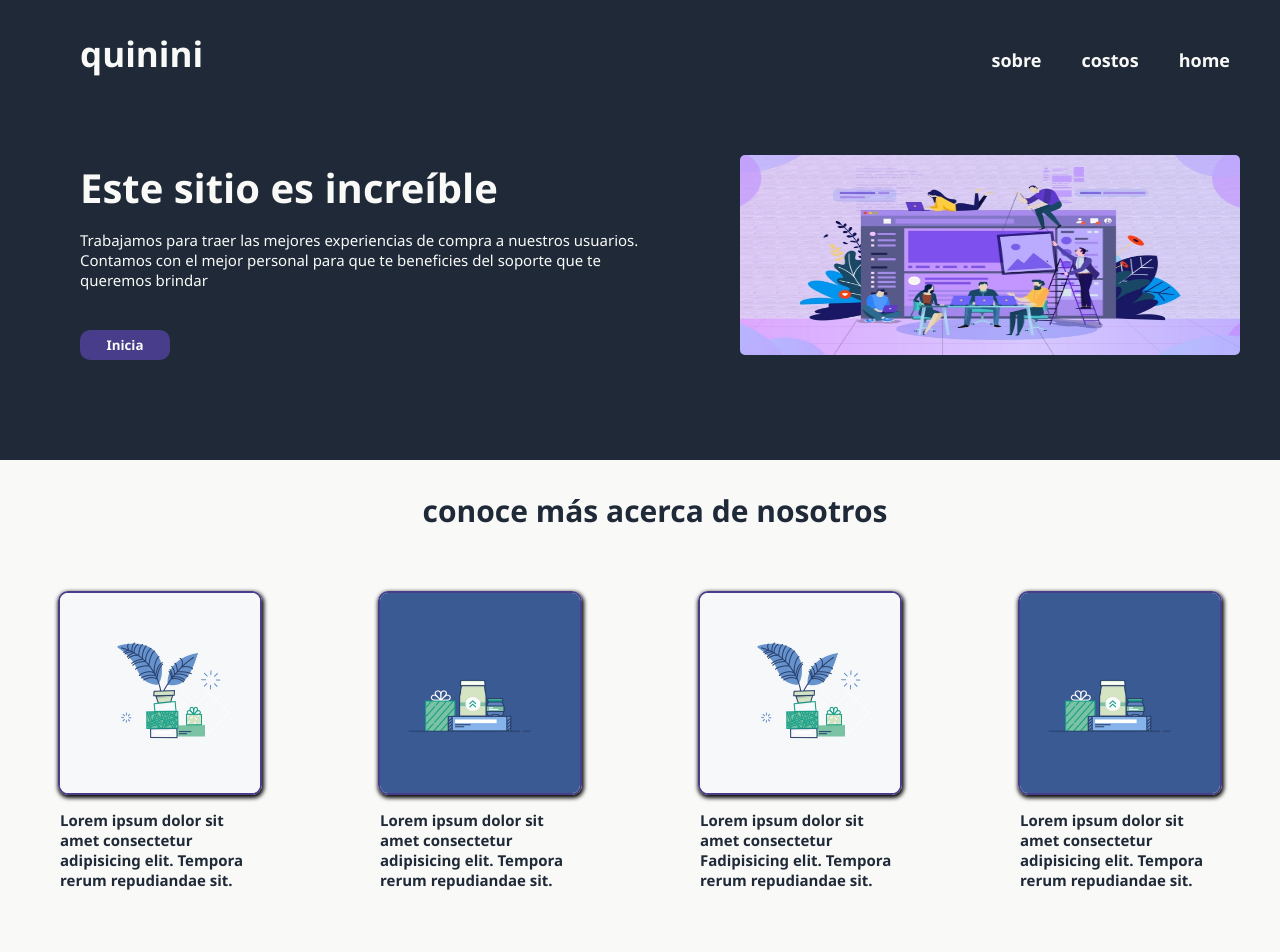
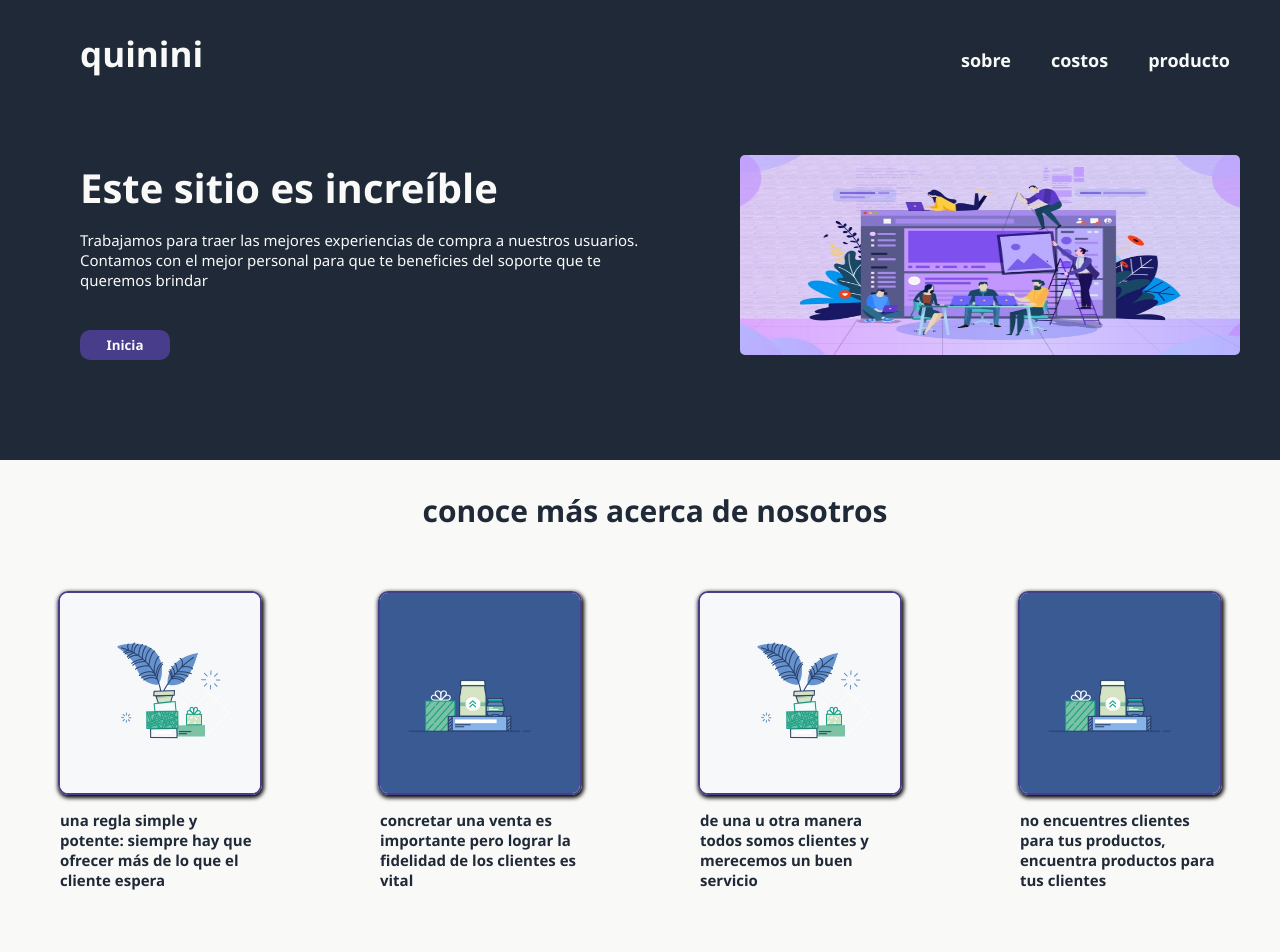
Before and after one commit to d1lanX/landing-page, a plain HTML site: page index.html in a window 1280 px wide. Shown: the top 952 px of the page. Drawn offline with Linux system fonts and the light colour scheme.

Commit message:
Modifique las frases lorem ipsum, y las cambie por frases de negocio

```diff
--- a/css/style.css
+++ b/css/style.css
@@ -214,6 +214,5 @@ button.unete{
     justify-content: center;
     align-items: center;
     font-size: 20px;
-    border: 1px solid red;
     height: 80px;
 }
--- a/index.html
+++ b/index.html
@@ -15,7 +15,7 @@
         <div class="links-derecha">
             <div class="link"><a href="#">sobre</a></div>
             <div class="link"><a href="#">costos</a></div>
-            <div class="link"><a href="#">home</a></div>
+            <div class="link"><a href="#">producto</a></div>
         </div>
 
     </div>
@@ -46,24 +46,23 @@
 
             <div class="card">
                 <img src="css/1.jpg" alt="planta" class="ilustracion">
-                <p class="texto">Lorem ipsum dolor sit amet consectetur adipisicing elit. Tempora rerum repudiandae sit.
+                <p class="texto">una regla simple y potente: siempre hay que ofrecer más de lo que el cliente espera
                 </p>
             </div>
             <div class="card">
                 <img src="css/2.jpg" alt="producto" class="ilustracion">
-                <p class="texto">Lorem ipsum dolor sit amet consectetur adipisicing elit. Tempora rerum repudiandae sit.
+                <p class="texto">concretar una venta es importante pero lograr la fidelidad de los clientes es vital
                 </p>
 
             </div>
             <div class="card">
                 <img src="css/1.jpg" alt="planta" class="ilustracion">
-                <p class="texto">Lorem ipsum dolor sit amet consectetur Fadipisicing elit. Tempora rerum repudiandae
-                    sit. </p>
+                <p class="texto">de una u otra manera todos somos clientes y merecemos un buen servicio </p>
 
             </div>
             <div class="card">
                 <img src="css/2.jpg" alt="producto" class="ilustracion">
-                <p class="texto">Lorem ipsum dolor sit amet consectetur adipisicing elit. Tempora rerum repudiandae sit.
+                <p class="texto">no encuentres clientes para tus productos, encuentra productos para tus clientes
                 </p>
 
             </div>
```
